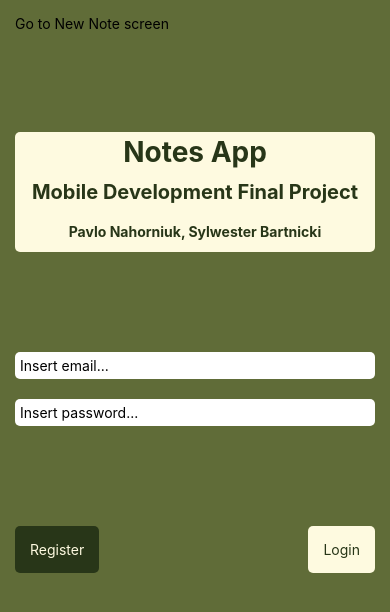
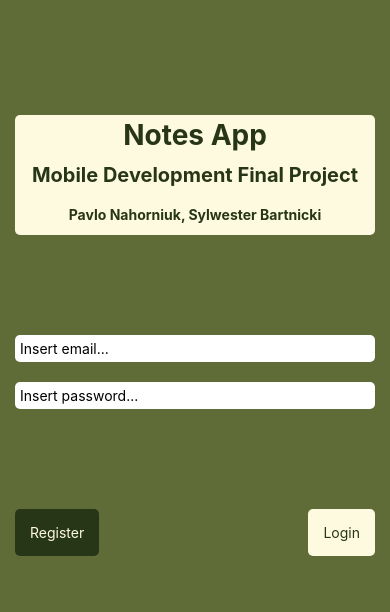
Before and after one commit to sbartnicki/notes-app, a React Native app: screen / in a window 390 px wide. Shown: the top 612 px of the page. Built offline with nearby package versions, Linux system fonts and the light colour scheme.

Commit message:
Readme updated

```diff
--- a/screens/AuthScreen.js
+++ b/screens/AuthScreen.js
@@ -22,7 +22,7 @@ const AuthScreen = ({ navigation }) => {
   /**
    * Function name: registerPressed
    * Purpose: Register a new user
-  * */
+   * */
   const registerPressed = () => {
     if (email.length < 4) {
       Alert.alert('Please enter an email address.');
@@ -77,11 +77,6 @@ const AuthScreen = ({ navigation }) => {
 
   return (
     <View style={styles.wrapper}>
-      <Pressable
-          onPress={() => props.navigation.navigate('New Note')}
-      >
-        <Text>Go to New Note screen</Text>
-      </Pressable>
       <View style={styles.banner}>
         <Text style={[styles.text, { fontSize: 28 }]}>Notes App</Text>
         <Text style={[styles.text, { fontSize: 20 }]}>
@@ -100,7 +95,7 @@ const AuthScreen = ({ navigation }) => {
           autoCompleteType="email"
           keyboardType="email-address"
           placeholder="Insert email..."
-          value={ email }
+          value={email}
         />
         <TextInput
           style={styles.textInput}
@@ -108,10 +103,10 @@ const AuthScreen = ({ navigation }) => {
           autoCapitalize="none"
           autoCorrect={false}
           autoCompleteType="password"
-          secureTextEntry={ true }
+          secureTextEntry={true}
           keyboardType="visible-password"
           placeholder="Insert password..."
-          value={ password }
+          value={password}
         />
       </View>
       <View style={styles.buttonContainer}>
```
Also changed, not shown: 1 other file (tests, documents, lock files or other folders).
